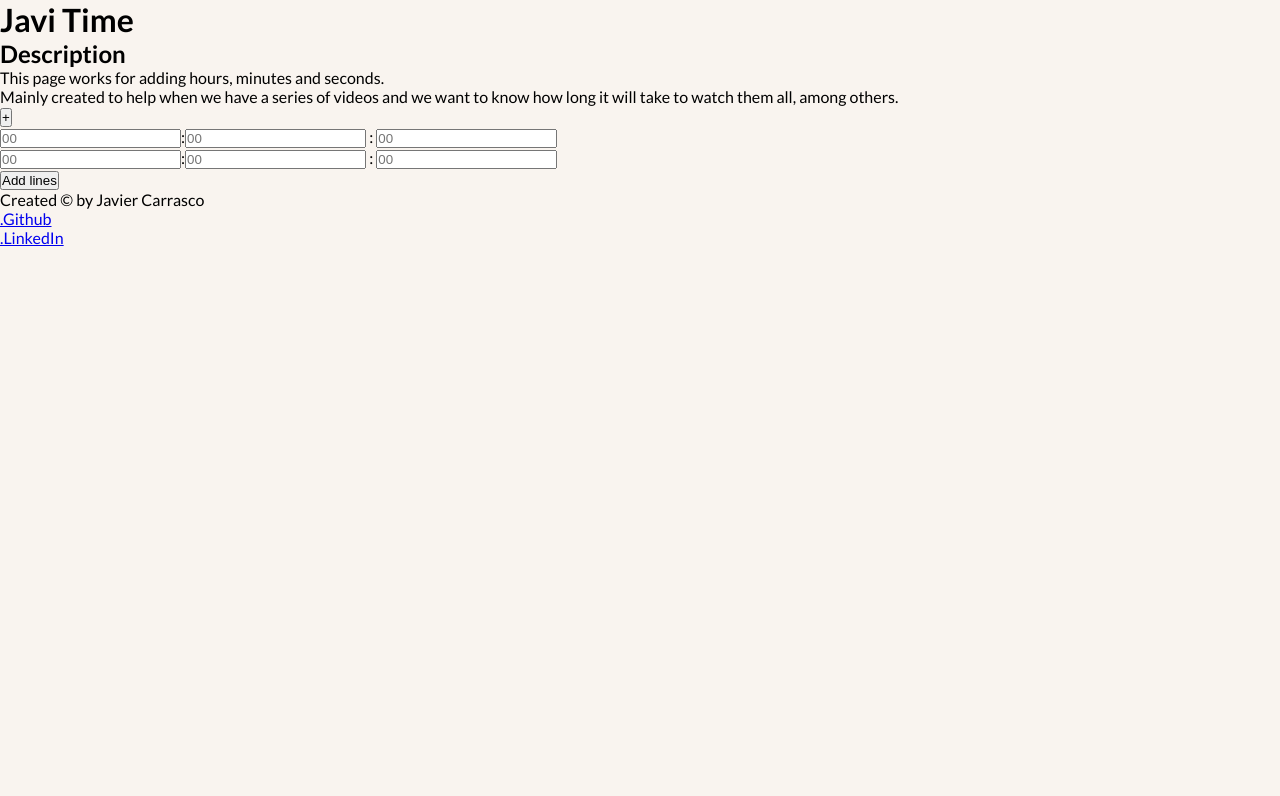
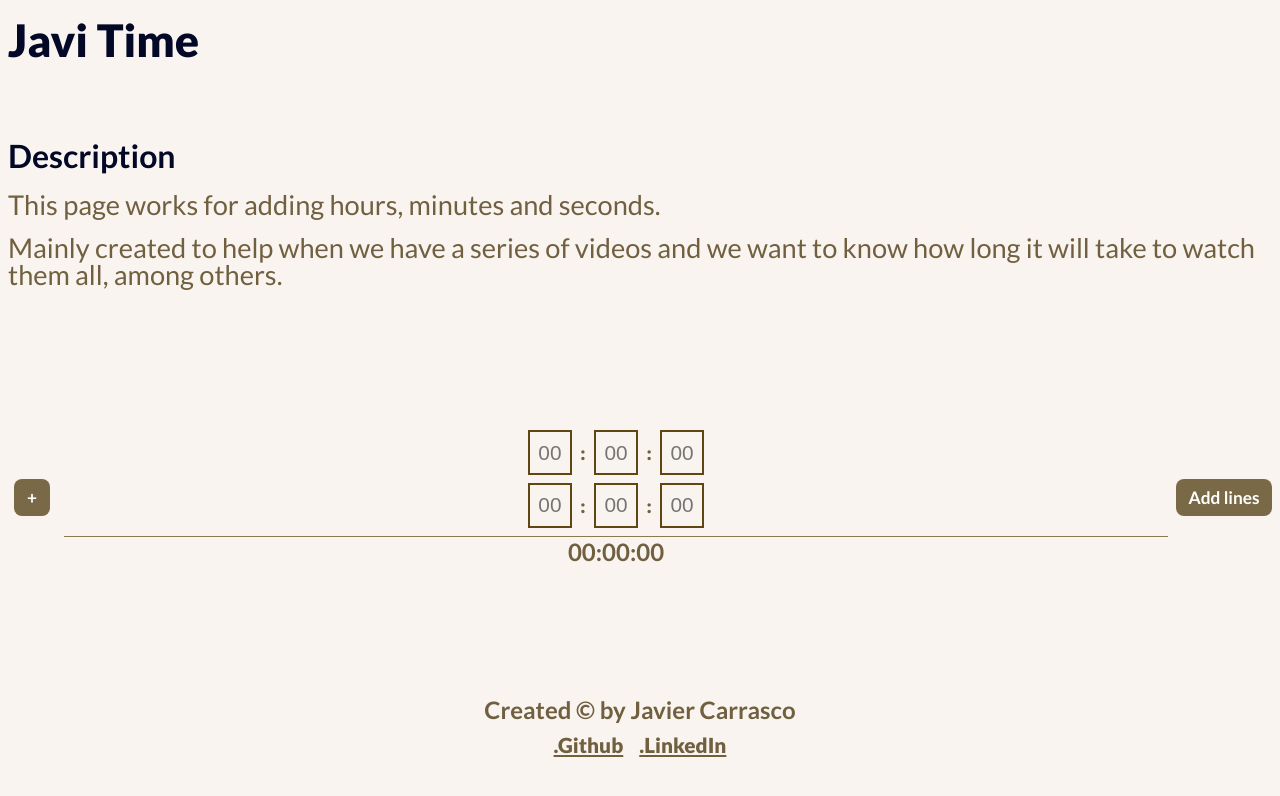
Before and after one commit to JavierCarrasco08/add-time, a website: page index.html in a window 1280 px wide. Drawn offline with Linux system fonts and the light colour scheme.

Commit message:
style: Styles for a 370px screen

```diff
--- a/index.html
+++ b/index.html
@@ -87,7 +87,7 @@
             </div>
           </div>
           <div class="calculate__oup">
-            <p class="calculate__result"></p>
+            <p class="calculate__result">00:00:00</p>
           </div>
         </div>
         <div class="calculate__add">
--- a/src/style.css
+++ b/src/style.css
@@ -1,11 +1,12 @@
 :root {
   --primary-color-text-headline: #020826;
   --primary-background: #f9f4ef;
-  --primary-text-paragraph: #b8c1ec;
+  --primary-text-paragraph: #716040;
   --primary-background-button: #7a6947;
+  --primary-color-border-input: #604613;
   --primary-text-button: #fffffe;
   --primary-focus-input: #8c7851;
-  --text: 16px;
+  --height: 16px;
 }
 html {
   box-sizing: border-box;
@@ -28,7 +29,198 @@ body {
   margin: 0;
 }
 .root {
-  max-width: calc(var(--text) * 92px);
+  max-width: calc(var(--height) * 92px);
+  height: 100%;
   margin-right: auto;
   margin-left: auto;
+  display: grid;
+  grid-template-rows: calc(var(--height) * 5) calc(var(--height) * 16.5);
+  grid-template-areas:
+    "hero"
+    "description"
+    "calculate"
+    "calculate"
+    "foo";
 }
+/* Header */
+.hero {
+  grid-area: hero;
+  display: flex;
+  align-items: center;
+  padding-left: calc(var(--height) * 0.5);
+}
+.hero__title {
+  font-size: 2.2rem;
+  color: var(--primary-color-text-headline);
+  font-weight: 900;
+}
+
+/* Description */
+.description {
+  padding: calc(var(--height) * 0.5);
+  grid-area: description;
+  height: auto;
+  display: flex;
+  flex-direction: column;
+  justify-content: center;
+  gap: var(--height);
+}
+.description__title {
+  font-size: 1.7rem;
+  color: var(--primary-color-text-headline);
+}
+.description__paragraph {
+  font-size: 1.1rem;
+  color: var(--primary-text-paragraph);
+  line-height: calc(var(--height) * 1.7);
+}
+/* Calculate */
+.calculate {
+  grid-area: calculate;
+  display: grid;
+  grid-template-columns: calc(var(--height) * 2.5) 1fr calc(var(--height) * 5.5);
+}
+.calculate__add {
+  grid-column: 3/4;
+  justify-self: center;
+  align-self: center;
+}
+.calculate__sum {
+  justify-self: center;
+  align-self: center;
+}
+.calculate__op {
+  grid-column: 2/3;
+  align-self: center;
+}
+.calculate__inp {
+  border-bottom: var(--primary-focus-input) solid thin;
+  display: flex;
+  flex-direction: column;
+  gap: 0.5rem;
+  padding-bottom: 0.5rem;
+}
+.calculate__oup {
+  min-height: calc(var(--height) * 0.8);
+}
+.calculate__result {
+  font-size: 1.2rem;
+  color: var(--primary-text-paragraph);
+  text-align: center;
+  font-weight: 700;
+}
+.calculate__groupt {
+  display: flex;
+  align-items: center;
+  justify-content: center;
+  gap: 0.5rem;
+  color: var(--primary-text-paragraph);
+  font-weight: 900;
+  font-size: 1.2rem;
+}
+.calculate__input {
+  width: calc(var(--height) * 2);
+  height: calc(var(--height) * 2);
+  border-color: var(--primary-color-border-input);
+  color: var(--primary-text-paragraph);
+  background-color: transparent;
+  border-width: 0.15rem;
+  border-style: solid;
+  outline: transparent solid thin;
+  font-size: 1rem;
+  text-align: center;
+  font-weight: 400;
+  transition: border-color 0.25s linear;
+  -webkit-transition: border-color 0.25s linear;
+  -moz-transition: border-color 0.25s linear;
+  -ms-transition: border-color 0.25s linear;
+  -o-transition: border-color 0.25s linear;
+}
+.calculate__input:focus {
+  border-color: var(--primary-focus-input);
+}
+.calculate__button {
+  font-family: inherit;
+  border: none;
+  background-color: var(--primary-background-button);
+  color: var(--primary-text-button);
+  font-size: 0.9rem;
+  font-weight: 700;
+  padding: calc(var(--height) * 0.4) calc(var(--height) * 0.6);
+  border-radius: calc(var(--height) * 0.5);
+  -webkit-border-radius: calc(var(--height) * 0.5);
+  -moz-border-radius: calc(var(--height) * 0.5);
+  -ms-border-radius: calc(var(--height) * 0.5);
+  -o-border-radius: calc(var(--height) * 0.5);
+  cursor: pointer;
+}
+/* footer */
+.foo {
+  grid-area: foo;
+  display: flex;
+  flex-direction: column;
+  align-items: center;
+  justify-content: center;
+  gap: calc(var(--height) * 0.5);
+}
+.foo__copy {
+  font-size: 1rem;
+  font-weight: 700;
+  color: var(--primary-text-paragraph);
+}
+.foo__navigate {
+  width: 100%;
+  display: flex;
+  align-items: center;
+  justify-content: center;
+}
+.foo__list {
+  list-style-type: none;
+  display: flex;
+  gap: var(--height);
+}
+.foo__a {
+  color: var(--primary-text-paragraph);
+  font-weight: 900;
+}
+
+@media screen and (min-width: 360px) {
+  .hero__title {
+    font-size: clamp(2rem, 2rem + 1vw, 3rem);
+  }
+  .description__paragraph {
+    font-size: clamp(1.25rem, 1.3rem + 0.5vw, 1.7rem);
+  }
+  .description__title {
+    font-size: clamp(1.6rem, 1.7rem + 1.6vw, 2rem);
+  }
+  .calculate {
+    grid-template-columns: calc(var(--height) * 4) 1fr calc(var(--height) * 7);
+  }
+  .calculate__input {
+    font-size: clamp(1rem, 1rem + 1vw, 1.3rem);
+    width: clamp(
+      calc(var(--height) * 2),
+      calc(var(--height) * 2) + 1vw,
+      calc(var(--height) * 3.5)
+    );
+    height: clamp(
+      calc(var(--height) * 2),
+      calc(var(--height) * 2) + 1vw,
+      calc(var(--height) * 3.5)
+    );
+  }
+  .calculate__result {
+    font-size: clamp(1.2rem, 1.2rem + 1vw, 1.5rem);
+  }
+  .calculate__button {
+    padding: calc(var(--height) * 0.5) calc(var(--height) * 0.8);
+    font-size: clamp(1rem, 1rem + 0.1vw, 1.3rem);
+  }
+  .foo__copy {
+    font-size: clamp(1rem, 1rem + 1vw, 1.5rem);
+  }
+  .foo__a {
+    font-size: clamp(1rem, 0.9rem + 1vw, 1.3rem);
+  }
+}
```
